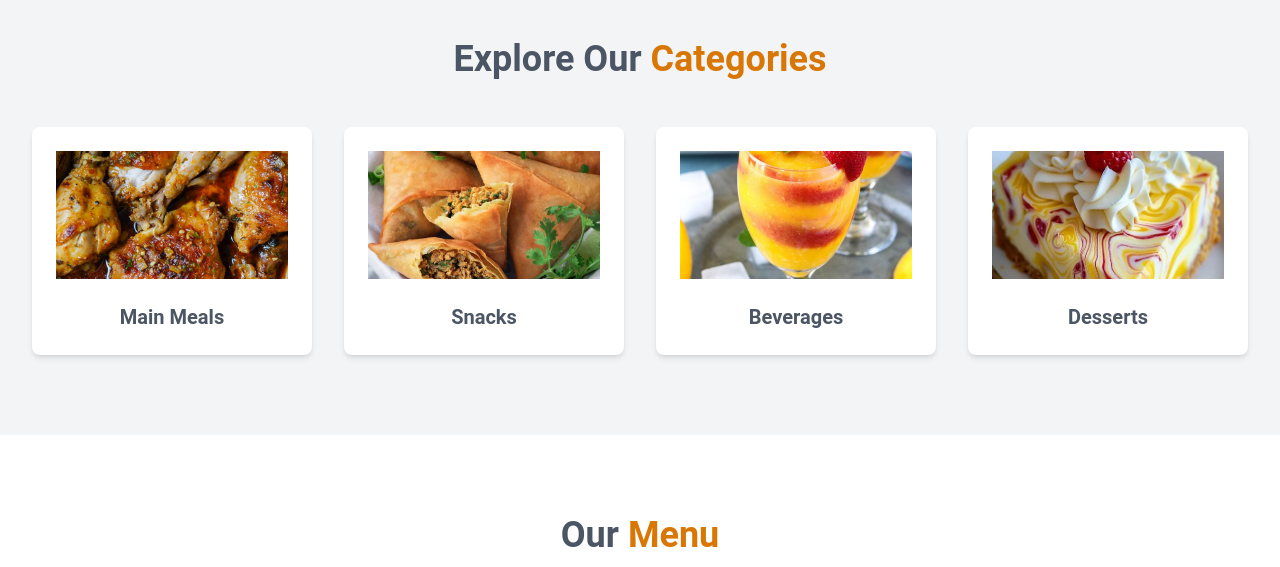
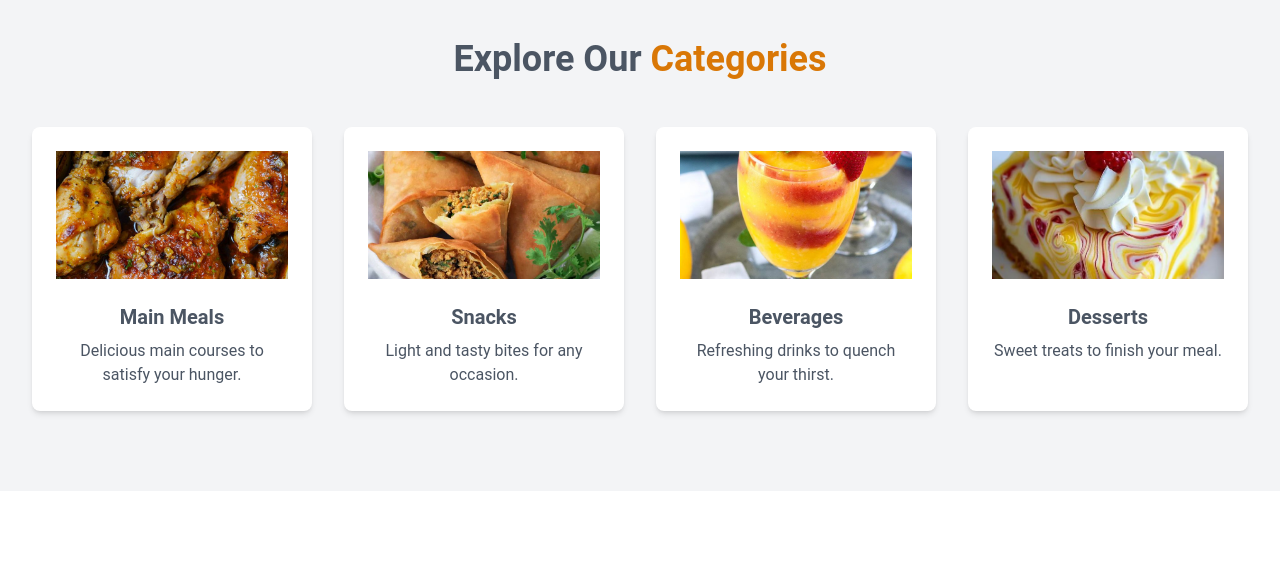
Before and after one commit to coderAndrew37/Safari-Bristol, a website with bundled scripts: page public/index.html in a window 1280 px wide. Shown: the part 1300-1867 px from the top of the page. Built offline with nearby package versions, Linux system fonts and the light colour scheme; files whose address does not match are found by name.

Commit message:
generating the html for the categories section

```diff
--- a/public/data/data.js
+++ b/public/data/data.js
@@ -215,7 +215,34 @@ export const menuData = [
   },
 ];
 
-// Review Data
+// Categories
+export const categoriesData = [
+  {
+    name: "Main Meals",
+    image: "/images/main_meals.jpeg",
+    description: "Delicious main courses to satisfy your hunger.",
+    link: "categories.html?slug=main-meals",
+  },
+  {
+    name: "Snacks",
+    image: "/images/snacks.jpeg",
+    description: "Light and tasty bites for any occasion.",
+    link: "categories.html?slug=snacks",
+  },
+  {
+    name: "Beverages",
+    image: "/images/beverages.jpeg",
+    description: "Refreshing drinks to quench your thirst.",
+    link: "categories.html?slug=beverage",
+  },
+  {
+    name: "Desserts",
+    image: "/images/desserts.jpeg",
+    description: "Sweet treats to finish your meal.",
+    link: "categories.html?slug=dessert",
+  },
+];
+
 // Review Data
 export const reviewData = [
   {
--- a/public/index.html
+++ b/public/index.html
@@ -47,7 +47,11 @@
           <li><a href="#Menu" class="hover:text-idcPrimary">Menu</a></li>
           <li><a href="#Gallary" class="hover:text-idcPrimary">Gallery</a></li>
           <li><a href="#Review" class="hover:text-idcPrimary">Review</a></li>
-          <li><a href="#Order" class="hover:text-idcPrimary">Order</a></li>
+          <li>
+            <a href="#Order" class="hover:text-idcPrimary flex items-center">
+              <i class="fa-solid fa-shopping-cart"></i>
+            </a>
+          </li>
         </ul>
       </nav>
     </header>
@@ -116,52 +120,9 @@
         Explore Our <span class="text-idcPrimary">Categories</span>
       </h1>
       <div
-        class="container mx-auto mt-12 grid grid-cols-1 md:grid-cols-2 lg:grid-cols-4 gap-8 px-8"
+        class="container mx-auto mt-12 grid grid-cols-1 md:grid-cols-2 lg:grid-cols-4 gap-8 px-8 categories_box"
       >
-        <a
-          href="categories.html?slug=main-meals"
-          class="block bg-white shadow-md hover:shadow-lg rounded-lg p-6 text-center"
-        >
-          <img
-            src="/images/main_meals.jpeg"
-            alt="Main Meals"
-            class="w-full h-32 object-cover rounded-md"
-          />
-          <h2 class="mt-4 text-xl font-bold">Main Meals</h2>
-        </a>
-        <a
-          href="categories.html?slug=snacks"
-          class="block bg-white shadow-md hover:shadow-lg rounded-lg p-6 text-center"
-        >
-          <img
-            src="/images/snacks.jpeg"
-            alt="Snacks"
-            class="w-full h-32 object-cover rounded-md"
-          />
-          <h2 class="mt-4 text-xl font-bold">Snacks</h2>
-        </a>
-        <a
-          href="categories.html?slug=beverage"
-          class="block bg-white shadow-md hover:shadow-lg rounded-lg p-6 text-center"
-        >
-          <img
-            src="/images/beverages.jpeg"
-            alt="Beverages"
-            class="w-full h-32 object-cover rounded-md"
-          />
-          <h2 class="mt-4 text-xl font-bold">Beverages</h2>
-        </a>
-        <a
-          href="categories.html?slug=dessert"
-          class="block bg-white shadow-md hover:shadow-lg rounded-lg p-6 text-center"
-        >
-          <img
-            src="/images/desserts.jpeg"
-            alt="Desserts"
-            class="w-full h-32 object-cover rounded-md"
-          />
-          <h2 class="mt-4 text-xl font-bold">Desserts</h2>
-        </a>
+        <!-- Content will be injected here -->
       </div>
     </div>
 
--- a/public/scripts/fetchContent.js
+++ b/public/scripts/fetchContent.js
@@ -4,7 +4,32 @@ import {
   teamData,
   galleryData,
   faqData,
+  categoriesData,
 } from "../data/data.js";
+
+export function generateCategoriesContent() {
+  const categoriesContainer = document.querySelector(".categories_box");
+  categoriesContainer.innerHTML = ""; // Clear existing content
+
+  categoriesData.forEach((category) => {
+    const categoryCard = `
+      <a
+        href="${category.link}"
+        class="block bg-white shadow-md hover:shadow-lg rounded-lg p-6 text-center"
+      >
+        <img
+          src="${category.image}"
+          alt="${category.name}"
+          class="w-full h-32 object-cover rounded-md"
+        />
+        <h2 class="mt-4 text-xl font-bold">${category.name}</h2>
+        <p class="mt-2 text-gray-600">${category.description}</p>
+      </a>
+    `;
+
+    categoriesContainer.innerHTML += categoryCard;
+  });
+}
 
 export function generateMenuContent() {
   const menuContainer = document.querySelector(".menu_box");
--- a/public/scripts/index.js
+++ b/public/scripts/index.js
@@ -6,6 +6,7 @@ import {
   generateTeamContent,
   generateGalleryContent,
   generateFaqContent, // Generate FAQ section
+  generateCategoriesContent,
 } from "./fetchContent.js";
 
 document.addEventListener("DOMContentLoaded", () => {
@@ -14,6 +15,7 @@ document.addEventListener("DOMContentLoaded", () => {
   generateTeamContent();
   generateGalleryContent();
   generateFaqContent(); // Generate FAQ section
+  generateCategoriesContent();
 
   // Smooth scroll effect
   document.querySelectorAll('a[href^="#"]').forEach((anchor) => {
```
